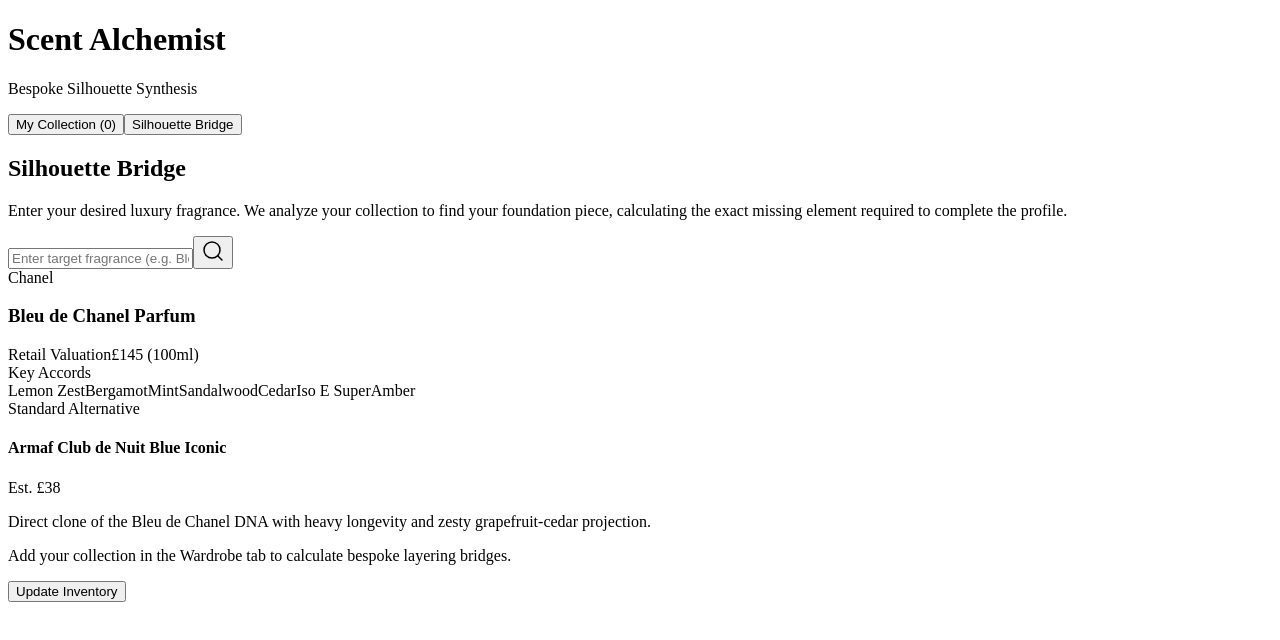
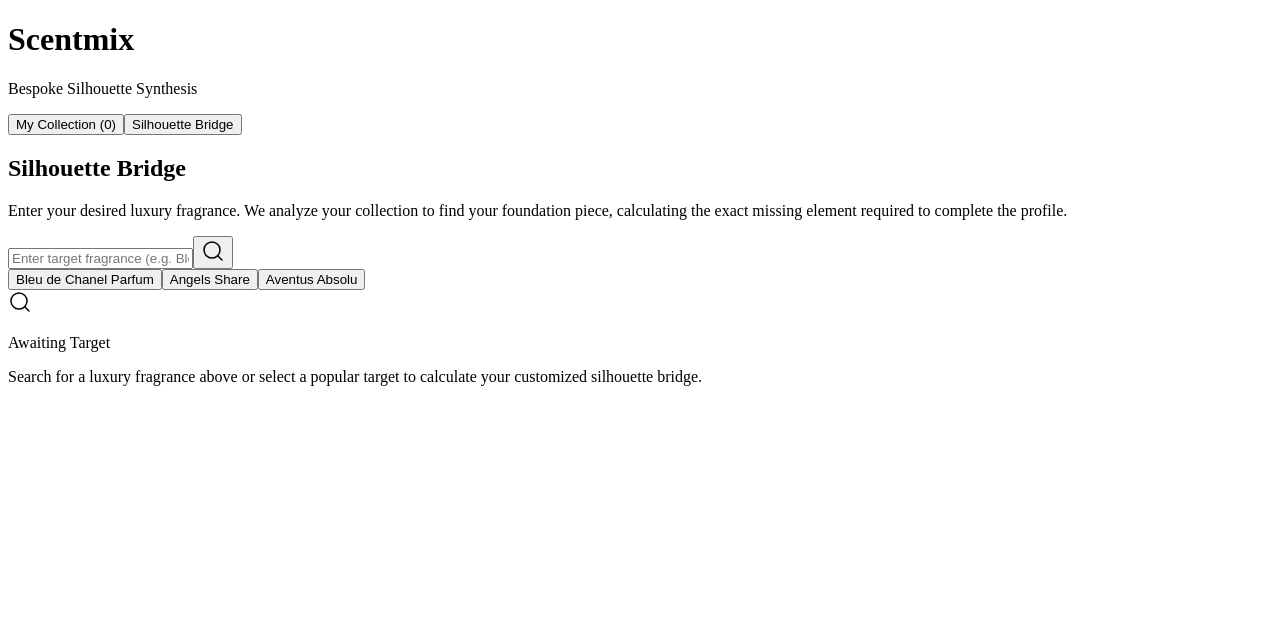
Before and after one commit to gately70-hash/scent-alchemist, a Next.js app: page / in a window 1280 px wide. Shown: the top 640 px of the page. Built offline with nearby package versions, Linux system fonts and the light colour scheme.

Commit message:
Update page.jsx

```diff
--- a/src/app/page.jsx
+++ b/src/app/page.jsx
@@ -124,8 +124,8 @@ export default function ScentAlchemistApp() {
   const [myShelf, setMyShelf] = useState([]);
   const [customInput, setCustomInput] = useState("");
 
-  // Bridge Target Search State
-  const [targetQuery, setTargetQuery] = useState("Bleu de Chanel Parfum");
+  // Bridge Target Search State (Now starts blank!)
+  const [targetQuery, setTargetQuery] = useState("");
   const [targetSearchInput, setTargetSearchInput] = useState("");
 
   // Scanner States
@@ -198,6 +198,8 @@ export default function ScentAlchemistApp() {
 
   // The Bridge Calculation Algorithm
   const calculatedBridgeData = useMemo(() => {
+    if (!targetQuery) return null; // Returns null if no search has been made yet
+
     const cleanTarget = targetQuery.toLowerCase().trim();
     const targetObj = BRIDGE_TARGET_DATABASE.find(
       (item) => item.name.toLowerCase() === cleanTarget ||
@@ -227,7 +229,7 @@ export default function ScentAlchemistApp() {
         <div className="max-w-5xl mx-auto flex flex-col md:flex-row items-center justify-between gap-6">
           <div className="text-center md:text-left">
             <h1 className="font-serif text-2xl tracking-[0.2em] font-light uppercase text-stone-900">
-              Scent Alchemist
+              Scentmix
             </h1>
             <p className="text-[10px] tracking-widest uppercase text-stone-400 mt-1 font-semibold">
               Bespoke Silhouette Synthesis
@@ -348,7 +350,7 @@ export default function ScentAlchemistApp() {
             </div>
 
             {/* Editorial Search Bar */}
-            <form onSubmit={handleTargetSearch} className="max-w-2xl mx-auto relative mb-16">
+            <form onSubmit={handleTargetSearch} className="max-w-2xl mx-auto relative mb-10">
               <input
                 type="text"
                 value={targetSearchInput}
@@ -361,6 +363,26 @@ export default function ScentAlchemistApp() {
               </button>
             </form>
 
+            {/* Quick Presets */}
+            <div className="flex flex-wrap justify-center gap-2 mb-16">
+              {BRIDGE_TARGET_DATABASE.map((t) => (
+                <button
+                  key={t.name}
+                  type="button"
+                  onClick={() => {
+                    setTargetQuery(t.name);
+                    setTargetSearchInput(t.name);
+                  }}
+                  className="text-[10px] uppercase tracking-wider border border-stone-200 text-stone-500 hover:border-stone-900 hover:text-stone-900 px-3 py-1.5 bg-white transition-all"
+                >
+                  {t.name}
+                </button>
+              ))}
+            </div>
+
+            {/* Conditional Rendering: Only show results if a query exists */}
+            {calculatedBridgeData ? (
+              <div className="animate-in fade-in slide-in-from-bottom-4 duration-500">
                 {/* Target Display Profile */}
                 <div className="bg-white border border-stone-200 shadow-sm p-8 md:p-12 mb-8">
                   <div className="flex flex-col md:flex-row md:items-end justify-between gap-6 border-b border-stone-100 pb-8 mb-8">
@@ -454,6 +476,17 @@ export default function ScentAlchemistApp() {
                     </div>
                   )}
                 </div>
+              </div>
+            ) : (
+              /* Empty State (Waiting for Search) */
+              <div className="bg-stone-50/50 border border-dashed border-stone-200 p-12 text-center animate-in fade-in">
+                <Search className="w-8 h-8 text-stone-300 mx-auto mb-4" strokeWidth={1.5} />
+                <p className="text-[10px] uppercase tracking-widest font-semibold text-stone-400">Awaiting Target</p>
+                <p className="text-sm text-stone-500 font-light mt-2 max-w-md mx-auto">
+                  Search for a luxury fragrance above or select a popular target to calculate your customized silhouette bridge.
+                </p>
+              </div>
+            )}
           </div>
         )}
       </main>
```
Lines whose indentation alone changed are shown as unchanged.
